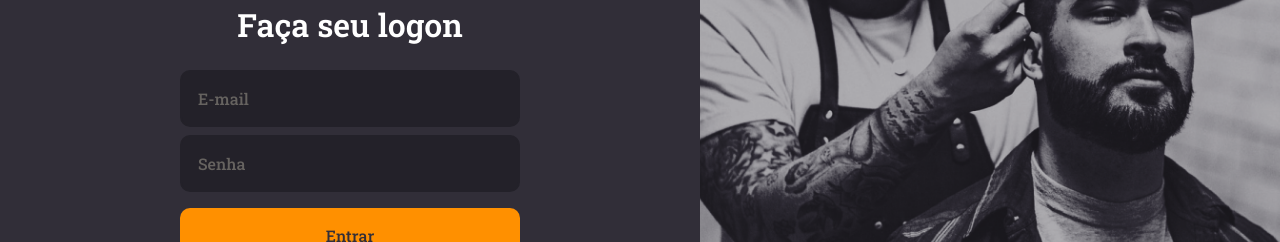
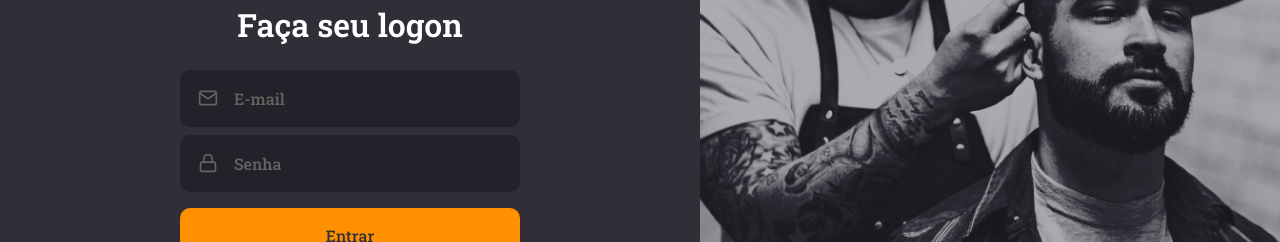
Before and after one commit to leosilvapessanha/goBarberFront, a React (Create React App) app: page / in a window 1280 px wide. Shown: the part 289-531 px from the top of the page. Built offline with nearby package versions, Linux system fonts and the light colour scheme.

Commit message:
page index completed

```diff
--- /dev/null
+++ b/src/components/button/index.tsx
@@ -0,0 +1,13 @@
+import React, { ButtonHTMLAttributes } from 'react';
+
+import { Container } from './styles'
+
+type ButtonProps = ButtonHTMLAttributes<HTMLButtonElement>
+
+const Button: React.FC<ButtonProps> = ({ children, ...rest }) => (
+  <Container type="button" {...rest}>
+    {children}
+  </Container>
+
+)
+export default Button
--- /dev/null
+++ b/src/components/button/styles.ts
@@ -0,0 +1,18 @@
+import styled from 'styled-components'
+import { shade } from 'polished'
+
+export const Container = styled.button`
+  background: #ff9000;
+  height: 56px;
+  border-radius: 10px;
+  border: 0;
+  color: #312e38;
+  padding: 0 16px;
+  width: 100%;
+  font-weight: 500;
+  margin-top: 16px;
+  transition: background-color 0.2s;
+  &:hover{
+    background: ${shade(0.2, '#ff9000')}
+    }
+`
--- /dev/null
+++ b/src/components/input/index.tsx
@@ -0,0 +1,17 @@
+import React, { InputHTMLAttributes } from 'react';
+import { IconBaseProps } from 'react-icons';
+
+import { Container } from './styles'
+
+interface InputProps extends InputHTMLAttributes<HTMLInputElement> {
+  name: string;
+  icon: React.ComponentType<IconBaseProps>;
+}
+
+const Input: React.FC<InputProps> = ({ icon: Icon, ...rest }) => (
+  <Container>
+    {Icon && <Icon size={20} />}
+    <input {...rest} />
+  </Container>
+)
+export default Input
--- /dev/null
+++ b/src/components/input/styles.ts
@@ -0,0 +1,36 @@
+import styled from 'styled-components'
+
+export const Container = styled.div`
+  background: #232129;
+  border-radius: 10px;
+  border: 2px solid #232129;
+  padding: 16px;
+  width: 100%;
+  color: #666360;
+  display: flex;
+  align-items: center;
+
+  svg{
+    margin-right: 16px;
+  }
+
+  & + div{
+    margin-top: 8px;
+  }
+
+  input{
+    flex: 1;
+    color: #f4ede8;
+    background: transparent;
+    border: 0;
+
+      &::placeholder{
+        color: #666360;
+      }
+
+      & + input{
+        margin-top: 8px;
+      }
+
+    }
+`
--- a/src/pages/SignIn/index.tsx
+++ b/src/pages/SignIn/index.tsx
@@ -1,8 +1,11 @@
 import React from 'react'
-import { FiLogIn } from 'react-icons/fi'
+import { FiLogIn, FiMail, FiLock } from 'react-icons/fi'
 
 import logoImg from '../../assets/logo.svg';
 import { Container, Content, Background } from './styles'
+import Input from '../../components/input'
+import Button from '../../components/button'
+
 
 const SignIn: React.FC = () => (
   <>
@@ -14,11 +17,11 @@
 
           <h1>Faça seu logon</h1>
 
-          <input type="email" placeholder="E-mail" />
+          <Input name="mail" type="email" icon={FiMail} placeholder="E-mail" />
 
-          <input type="password" placeholder="Senha" />
+          <Input name="password" type="password" icon={FiLock} placeholder="Senha" />
 
-          <button type="submit">Entrar</button>
+          <Button type="submit">Entrar</Button>
 
           <a href="forgot">Esqueci minha senha</a>
 
--- a/src/pages/SignIn/styles.ts
+++ b/src/pages/SignIn/styles.ts
@@ -26,53 +26,19 @@
         margin-bottom: 24px;
       }
 
-    input{
-      background: #232129;
-      border-radius: 10px;
-      border: 2px solid #232129;
-      padding: 16px;
-      width: 100%;
-      color: #f4ede8;
-
-      &::placeholder{
-        color: #666360;
-      }
-
-      & + input{
-        margin-top: 8px;
-      }
-    }
-
-    button{
-      background: #ff9000;
-      height: 56px;
-      border-radius: 10px;
-      border: 0;
-      color: #312e38;
-      padding: 0 16px;
-      width: 100%;
-      font-weight: 500;
-      margin-top: 16px;
-      transition: background-color 0.2s;
-
-      &:hover{
-
-        background: ${shade(0.2, '#ff9000')}
-
-      }
-    }
       a{
         color: #f4ede8;
         display:block;
         margin-top: 24px;
         text-decoration: none;
         transition: color 0.2s;
-    }
-
         &:hover{
         color: ${shade(0.2, '#f4ede8')}
       }
     }
+  }
+
+
   > a{
     color: #ff9000;
     display:block;
```
Also changed, not shown: .eslintrc.json. Lines whose indentation alone changed are shown as unchanged.
